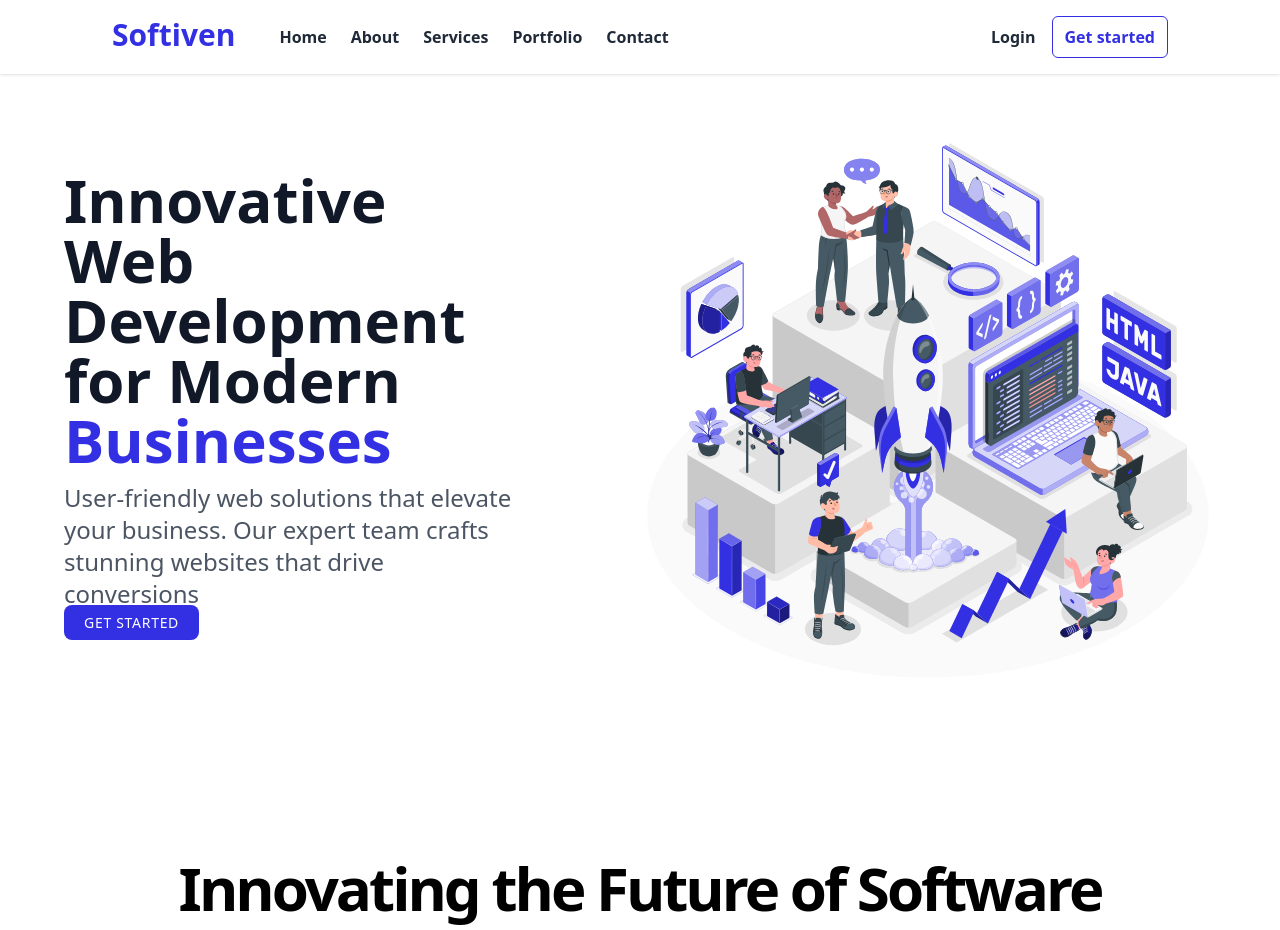
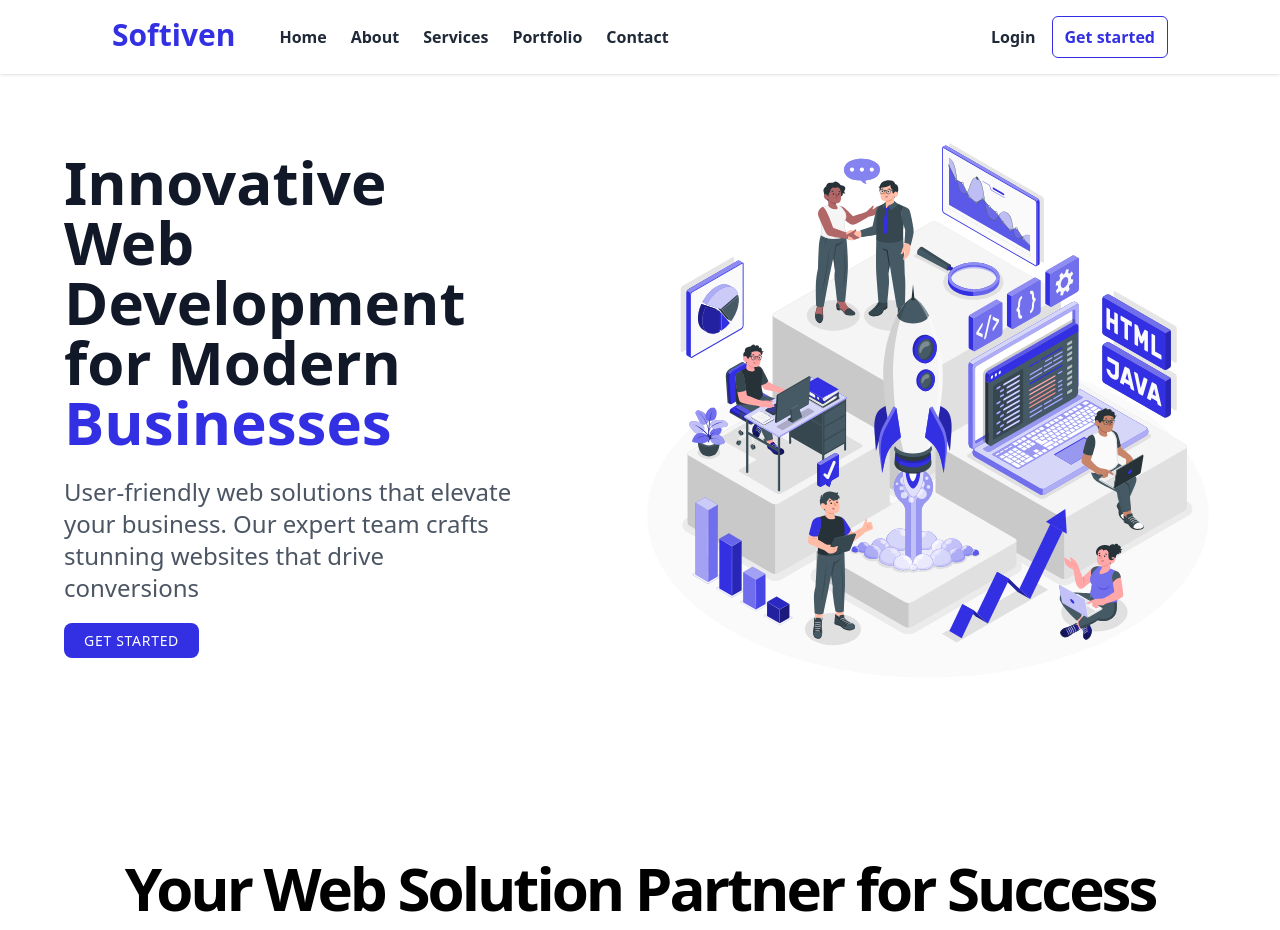
Before and after one commit to saadafahmed45/softiven-agancy-client, a Next.js app: page / in a window 1280 px wide. Shown: the top 930 px of the page. Built offline with nearby package versions, Linux system fonts and the light colour scheme.

Commit message:
add the some thinkd

```diff
--- a/app/about/page.jsx
+++ b/app/about/page.jsx
@@ -12,7 +12,7 @@ export default function AboutPage() {
           <div className="flex flex-col items-center space-y-4 text-center">
             <div className="space-y-2">
               <h1 className="text-3xl font-bold tracking-tighter sm:text-4xl md:text-5xl lg:text-6xl/none">
-                Innovating the Future of Software
+                Your Web Solution Partner for Success
               </h1>
               <p className="mx-auto max-w-[700px] text-gray-500 md:text-xl">
                 At Softiven, we've been pushing the boundaries of technology
--- a/app/components/Hero.jsx
+++ b/app/components/Hero.jsx
@@ -7,7 +7,7 @@ const Hero = () => {
       <div className="container px-6 md:px-16 py-10 mx-auto">
         <div className="items-center lg:flex">
           <div className="w-full lg:w-1/2 ">
-            <div className="lg:max-w-md">
+            <div className="lg:max-w-md space-y-6 ">
               <h1 className="animate-fade-in text-4xl font-bold text-gray-900 dark:text-darkText lg:text-6xl">
                 Innovative Web Development for Modern
                 <span className="text-primary"> Businesses </span>
@@ -18,6 +18,7 @@ const Hero = () => {
                 expert team crafts stunning websites that drive conversions
               </p>
 
+              <div>
                 <Link
                   href={"/contact"}
                   className="w-1/2 px-5 py-2 mt-6 text-sm tracking-wider text-primaryBg uppercase transition-colors duration-300 transform bg-primary rounded-lg lg:w-auto hover:bg-blue-600 focus:outline-none focus:bg-blue-500  dark:bg-blue-700 dark:hover:bg-blue-800"
@@ -25,6 +26,7 @@ const Hero = () => {
                   {" "}
                   Get Started
                 </Link>
+              </div>
             </div>
           </div>
 
--- a/app/globals.css
+++ b/app/globals.css
@@ -1,8 +1,7 @@
 @tailwind base;
 @tailwind components;
 @tailwind utilities;
-@layer base {
-  :root {
-    --radius: 0.5rem
-  }
+
+html {
+  scroll-behavior: smooth;
 }
```
Also changed, not shown: public/logo_1.svg (added), public/logo_2.svg (added). Lines whose indentation alone changed are shown as unchanged.
